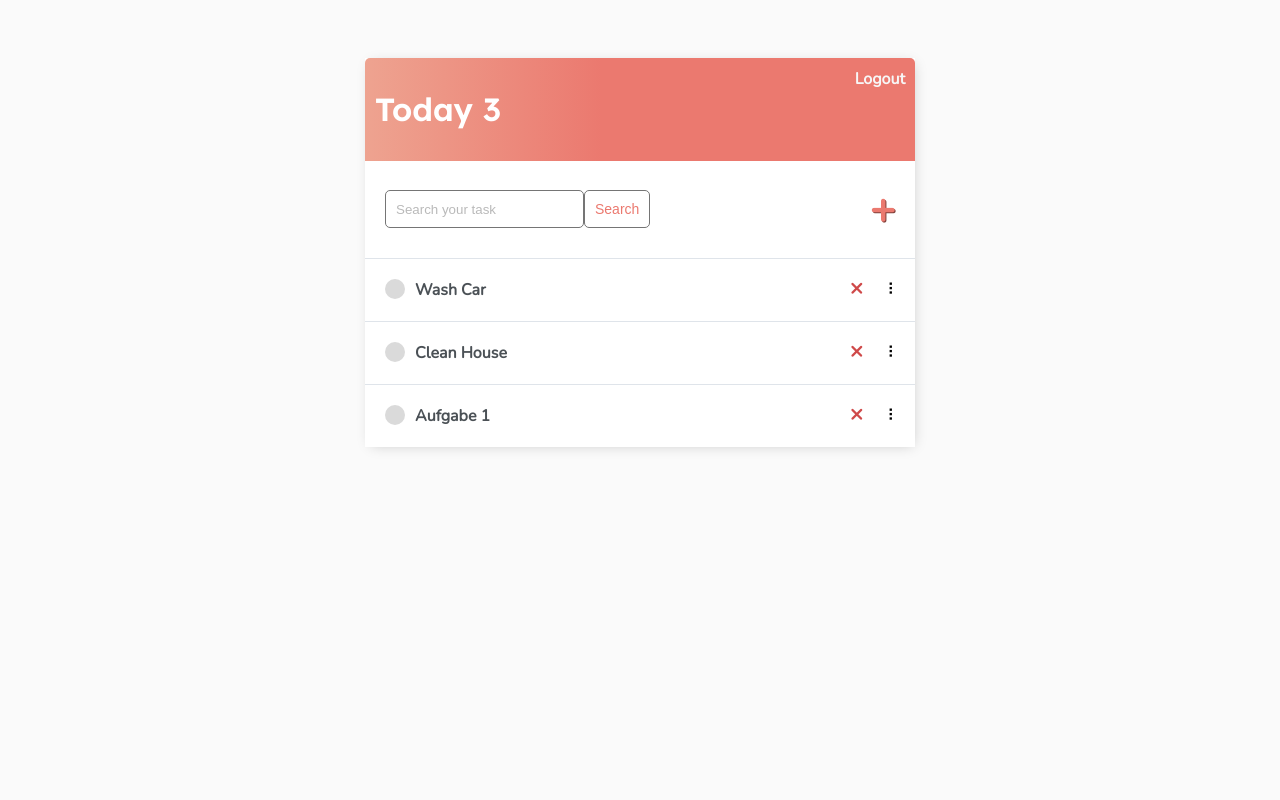
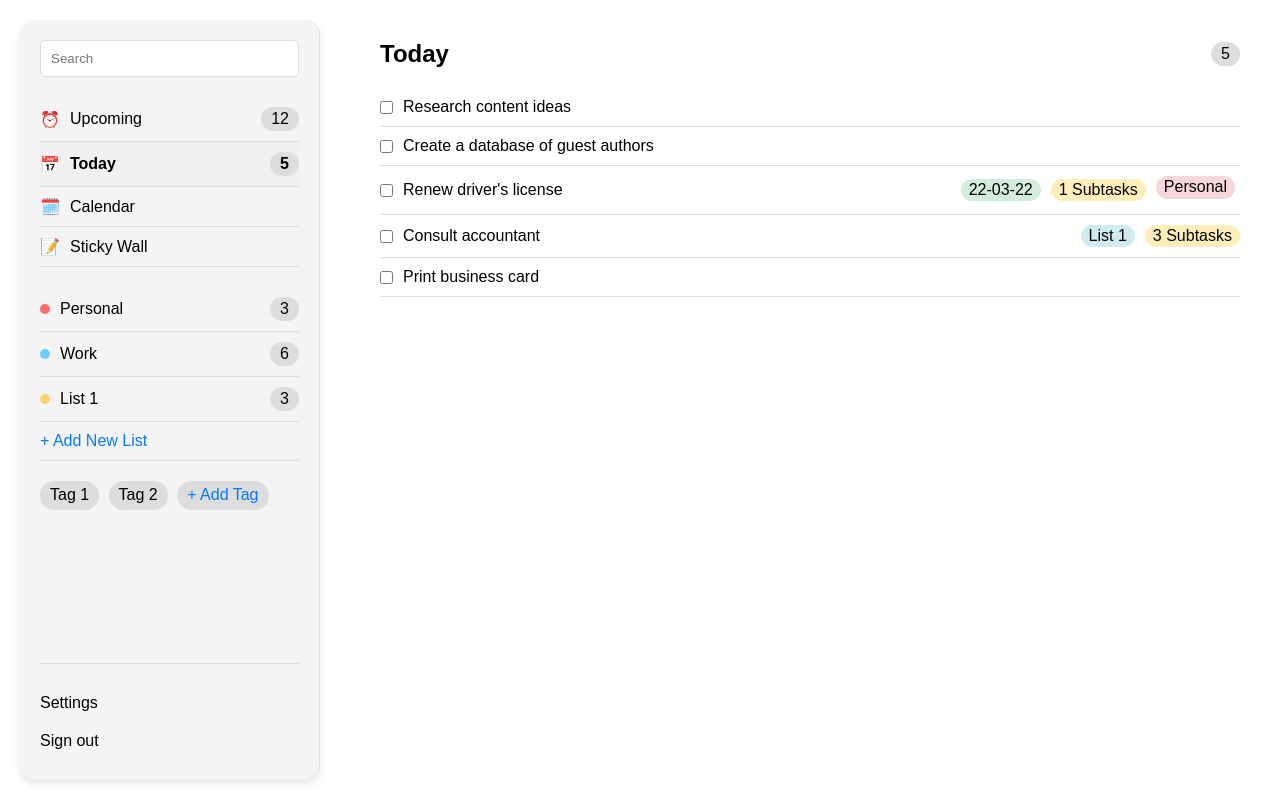
Before and after one commit to HexyFex/todo_app, a Django app: page / in a window 1280 px wide. Run offline with Django 5.2, Linux system fonts and the light colour scheme; a user stored in the database is signed in; data comes from the database, SQL or seed files in the repository; both versions use the stored data as it was after the commit.

Commit message:
css changed

```diff
--- a/base/static/base/base.css
+++ b/base/static/base/base.css
@@ -1,13 +1,173 @@
-h1, h2 {
-    font-family: "Lexend Deca", sans-serif;
-    font-optical-sizing: auto;
-    font-weight: 600;
-    font-style: normal;
+* {
+    box-sizing: border-box;
+    margin: 0;
+    padding: 0;
+    font-family: Arial, sans-serif;
 }
 
-h1 i {
-    font-family: "Lexend Deca", sans-serif;
-    font-optical-sizing: auto;
-    font-weight: 600;
-    font-style: normal;
+body {
+    display: flex;
+    height: 100vh;
+    background-color: #ffffff;
 }
+
+.container {
+    display: flex;
+    width: 100%;
+}
+
+.sidebar {
+    width: 300px;
+    background-color: #F4F4F4;
+    display: flex;
+    flex-direction: column;
+    justify-content: space-between;
+    border-right: 1px solid #ddd;
+    padding: 20px;
+    border-radius: 15px;
+    margin: 20px;
+    box-shadow: 0 4px 8px rgba(0, 0, 0, 0.1);
+}
+
+.menu {
+    flex-grow: 1;
+}
+
+.menu input[type="text"] {
+    width: 100%;
+    padding: 10px;
+    margin-bottom: 20px;
+    border: 1px solid #ddd;
+    border-radius: 5px;
+}
+
+.tasks, .lists, .tags {
+    margin-bottom: 20px;
+}
+
+.task-item, .list-item, .tag {
+    padding: 10px 0;
+    display: flex;
+    align-items: center;
+    border-bottom: 1px solid #ddd;
+    cursor: pointer;
+}
+
+.task-item .icon, .list-item .color {
+    margin-right: 10px;
+}
+
+.task-item.active {
+    background-color: #f0f0f0;
+    font-weight: bold;
+}
+
+.task-count, .list-count {
+    margin-left: auto;
+    background-color: #ddd;
+    padding: 3px 10px;
+    border-radius: 15px;
+}
+
+.tag {
+    display: inline-block;
+    background-color: #ddd;
+    padding: 5px 10px;
+    border-radius: 15px;
+    margin-right: 5px;
+    margin-bottom: 5px;
+}
+
+.add-new {
+    color: #007bff;
+    cursor: pointer;
+}
+
+.settings {
+    padding-top: 20px;
+    border-top: 1px solid #ddd;
+}
+
+.setting-item {
+    padding: 10px 0;
+    cursor: pointer;
+}
+
+.main-content {
+    flex-grow: 1;
+    background-color: #ffff;
+    padding: 20px;
+    margin: 20px;
+}
+
+.header {
+    display: flex;
+    justify-content: space-between;
+    align-items: center;
+    margin-bottom: 20px;
+}
+
+.header h1 {
+    font-size: 24px;
+}
+
+.task-list .task {
+    display: flex;
+    align-items: center;
+    padding: 10px 0;
+    border-bottom: 1px solid #ddd;
+}
+
+.task-list .task input[type="checkbox"] {
+    margin-right: 10px;
+}
+
+.task-details {
+    margin-left: auto;
+    display: flex;
+    align-items: center;
+}
+
+.task-details span {
+    margin-left: 10px;
+    padding: 2px 8px;
+    border-radius: 15px;
+    background-color: #f0f0f0;
+}
+
+.task-details .date {
+    background-color: #d4edda;
+}
+
+.task-details .subtasks {
+    background-color: #ffeeba;
+}
+
+.task-details .tag.personal {
+    background-color: #f8d7da;
+}
+
+.task-details .list {
+    background-color: #d1ecf1;
+}
+
+.list-item .color.personal {
+    background-color: #ff6b6b;
+    width: 10px;
+    height: 10px;
+    border-radius: 50%;
+}
+
+.list-item .color.work {
+    background-color: #6bcfff;
+    width: 10px;
+    height: 10px;
+    border-radius: 50%;
+}
+
+.list-item .color.list1 {
+    background-color: #ffd36b;
+    width: 10px;
+    height: 10px;
+    border-radius: 50%;
+}
--- a/base/templates/base/task_list.html
+++ b/base/templates/base/task_list.html
@@ -1,6 +1,5 @@
 <!DOCTYPE html>
-<html>
-
+<html lang="de">
 <head>
     <meta name="viewport" content="width=device-width, initial">
     <meta charset="utf-8">
@@ -10,92 +9,91 @@
     <link href="https://fonts.googleapis.com/css2?family=Lexend+Deca:wght@100..900&display=swap" rel="stylesheet">
 </head>
 <body>
-
-
-{% extends 'base/main.html' %} {% block content %}
-
-    <script src="https://cdn.jsdelivr.net/npm/sortablejs@latest/Sortable.min.js"></script>
-    <div class="header-bar">
-        <div>
-            <h1 class="lexend-deca-header">Today <i>{{ count }}</i></h1>
-        </div>
-
-        {% if request.user.is_authenticated %}
-            <a href="{% url 'logout' %}">Logout</a> {% else %}
-            <a href="{% url 'login' %}">Login</a> {% endif %}
-    </div>
-
-
-    <div id="search-add-wrapper">
-        <form method="GET" style="display: flex;">
-            <input type='text' name='search-area' placeholder="Search your task" value="{{ search_input }}">
-            <input class="button" type="submit" value='Search'>
-        </form>
-        {% if tasks|length > 0 %}
-            <a id="add-link" href="{% url 'task-create' %}">&#x2b;</a>
-        {% endif %}
-    </div>
-
-
-    <!-- Hidden form. Form submits new item positions -->
-    <form style="display: none;" id="reorderForm" method="post" action="{% url 'task-reorder' %}">
-        {% csrf_token %}
-        <input type="hidden" id="positionInput" name="position">
-    </form>
-
-
-    <div id="tasklist" class="task-items-wrapper">
-        {% for task in tasks %}
-            <div class="task-wrapper" data-position="{{ task.pk }}">
-                <div class="task-title">
-                    {% if task.complete %}
-                        <div class="task-complete-icon"></div>
-                        <i><s><a href="{% url 'task-update' task.id %}">{{ task }}</a></s></i> {% else %}
-                        <div class="task-incomplete-icon"></div>
-                        <a href="{% url 'task-update' task.id %}">{{ task }}</a> {% endif %}
+    <div class="container">
+        <div class="sidebar">
+            <div class="menu">
+                <input type="text" placeholder="Search">
+                <div class="tasks">
+                    <div class="task-item">
+                        <span class="icon">⏰</span>
+                        Upcoming <span class="task-count">12</span>
+                    </div>
+                    <div class="task-item active">
+                        <span class="icon">📅</span>
+                        Today <span class="task-count">5</span>
+                    </div>
+                    <div class="task-item">
+                        <span class="icon">🗓️</span>
+                        Calendar
+                    </div>
+                    <div class="task-item">
+                        <span class="icon">📝</span>
+                        Sticky Wall
+                    </div>
                 </div>
-                <div class="task-controls">
-                    <a class="delete-link" href="{% url 'task-delete' task.id %}">&#215;</a>
-                    <span class="handle">&nbsp;&#10247;</span>
+                <div class="lists">
+                    <div class="list-item">
+                        <span class="color personal"></span>
+                        Personal <span class="list-count">3</span>
+                    </div>
+                    <div class="list-item">
+                        <span class="color work"></span>
+                        Work <span class="list-count">6</span>
+                    </div>
+                    <div class="list-item">
+                        <span class="color list1"></span>
+                        List 1 <span class="list-count">3</span>
+                    </div>
+                    <div class="list-item add-new">+ Add New List</div>
+                </div>
+                <div class="tags">
+                    <div class="tag">Tag 1</div>
+                    <div class="tag">Tag 2</div>
+                    <div class="tag add-new">+ Add Tag</div>
                 </div>
             </div>
-
-        {% empty %}
-            <div style="text-align: center; padding-bottom: 10px; line-height: 1em;">
-                <h3>No new tasks are created.</h3>
-                <h3>Create a <a style="text-decoration: none; color: #e53935;" href="{% url 'task-create' %}">New
-                    task</a> ! </h3>
+            <div class="settings">
+                <div class="setting-item">Settings</div>
+                <div class="setting-item">Sign out</div>
             </div>
-        {% endfor %}
+        </div>
+        <div class="main-content">
+            <div class="header">
+                <h1>Today</h1>
+                <div class="task-count">5</div>
+            </div>
+            <div class="task-list">
+                <div class="task">
+                    <input type="checkbox">
+                    <span>Research content ideas</span>
+                </div>
+                <div class="task">
+                    <input type="checkbox">
+                    <span>Create a database of guest authors</span>
+                </div>
+                <div class="task">
+                    <input type="checkbox">
+                    <span>Renew driver's license</span>
+                    <div class="task-details">
+                        <span class="date">22-03-22</span>
+                        <span class="subtasks">1 Subtasks</span>
+                        <span class="tag personal">Personal</span>
+                    </div>
+                </div>
+                <div class="task">
+                    <input type="checkbox">
+                    <span>Consult accountant</span>
+                    <div class="task-details">
+                        <span class="list">List 1</span>
+                        <span class="subtasks">3 Subtasks</span>
+                    </div>
+                </div>
+                <div class="task">
+                    <input type="checkbox">
+                    <span>Print business card</span>
+                </div>
+            </div>
+        </div>
     </div>
-
-    <script>
-        var taskList = document.getElementById("tasklist");
-        var reorderForm = document.getElementById("reorderForm");
-        var positionInput = document.getElementById("positionInput");
-
-        let sortable = Sortable.create(taskList, {
-            handle: '.handle',
-            ghostClass: 'dropArea',
-            chosenClass: 'selectedTask',
-
-        });
-
-        function reordering() {
-            const rows = document.getElementsByClassName("task-wrapper");
-            let pos = [];
-            for (let row of rows) {
-                pos.push(row.dataset.position);
-            }
-            console.log(pos.join(","))
-            positionInput.value = pos.join(',');
-            reorderForm.submit();
-        }
-
-        document.ondrop = reordering
-    </script>
-
-{% endblock content %}
-
 </body>
 </html>
```
Also changed, not shown: base/templates/base/task_list_2.html (added, +103 -0 lines), db.sqlite3.
